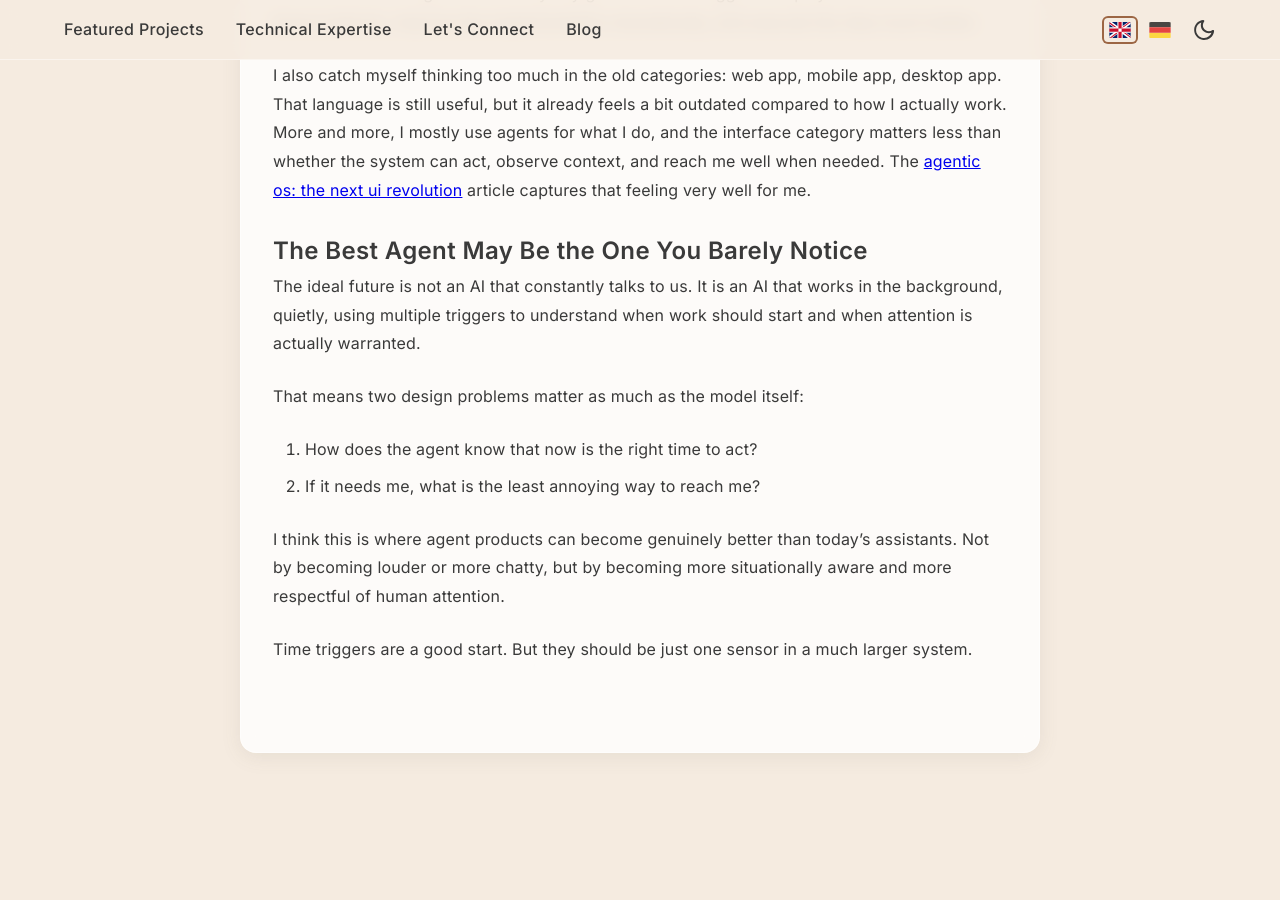
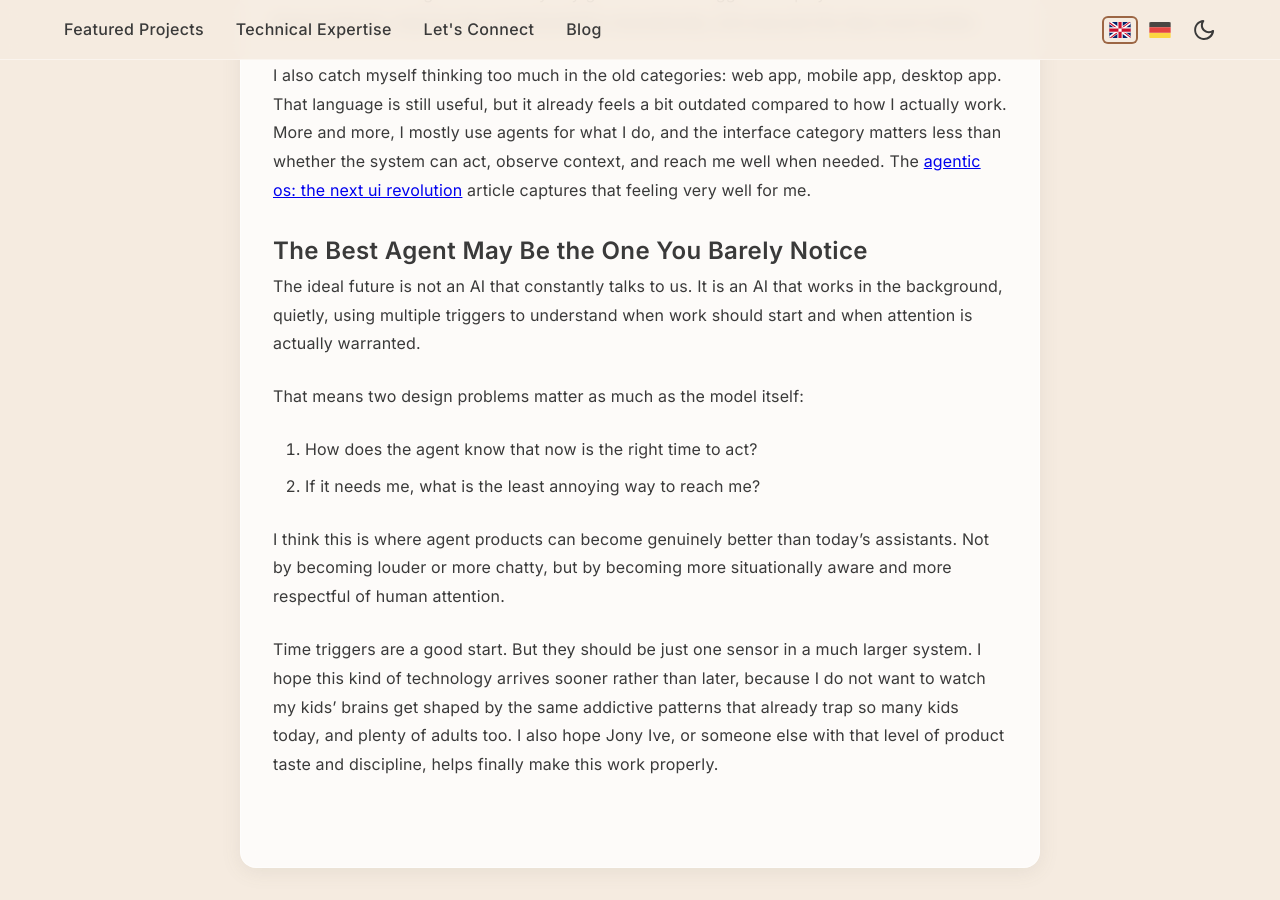
Before and after one commit to Lukafin/personalWeb, a Jekyll site: the page built from _posts/2026-03-15-ai-agents-need-more-than-time-triggers.md, in a window 1280 px wide and 900 px high, scrolled down 3676 px. Built offline with Jekyll 4.4.1, drawn with Linux system fonts in a browser that asks for light colours; before the commit the page ends 4461 px from its top, so only the background shows below that.

Commit message:
Strengthen closing of calm tech post

```diff
--- a/_posts/2026-03-15-ai-agents-need-more-than-time-triggers.md
+++ b/_posts/2026-03-15-ai-agents-need-more-than-time-triggers.md
@@ -80,4 +80,4 @@ That means two design problems matter as much as the model itself:
 
 I think this is where agent products can become genuinely better than today's assistants. Not by becoming louder or more chatty, but by becoming more situationally aware and more respectful of human attention.
 
-Time triggers are a good start. But they should be just one sensor in a much larger system.
+Time triggers are a good start. But they should be just one sensor in a much larger system. I hope this kind of technology arrives sooner rather than later, because I do not want to watch my kids' brains get shaped by the same addictive patterns that already trap so many kids today, and plenty of adults too. I also hope Jony Ive, or someone else with that level of product taste and discipline, helps finally make this work properly.
```
